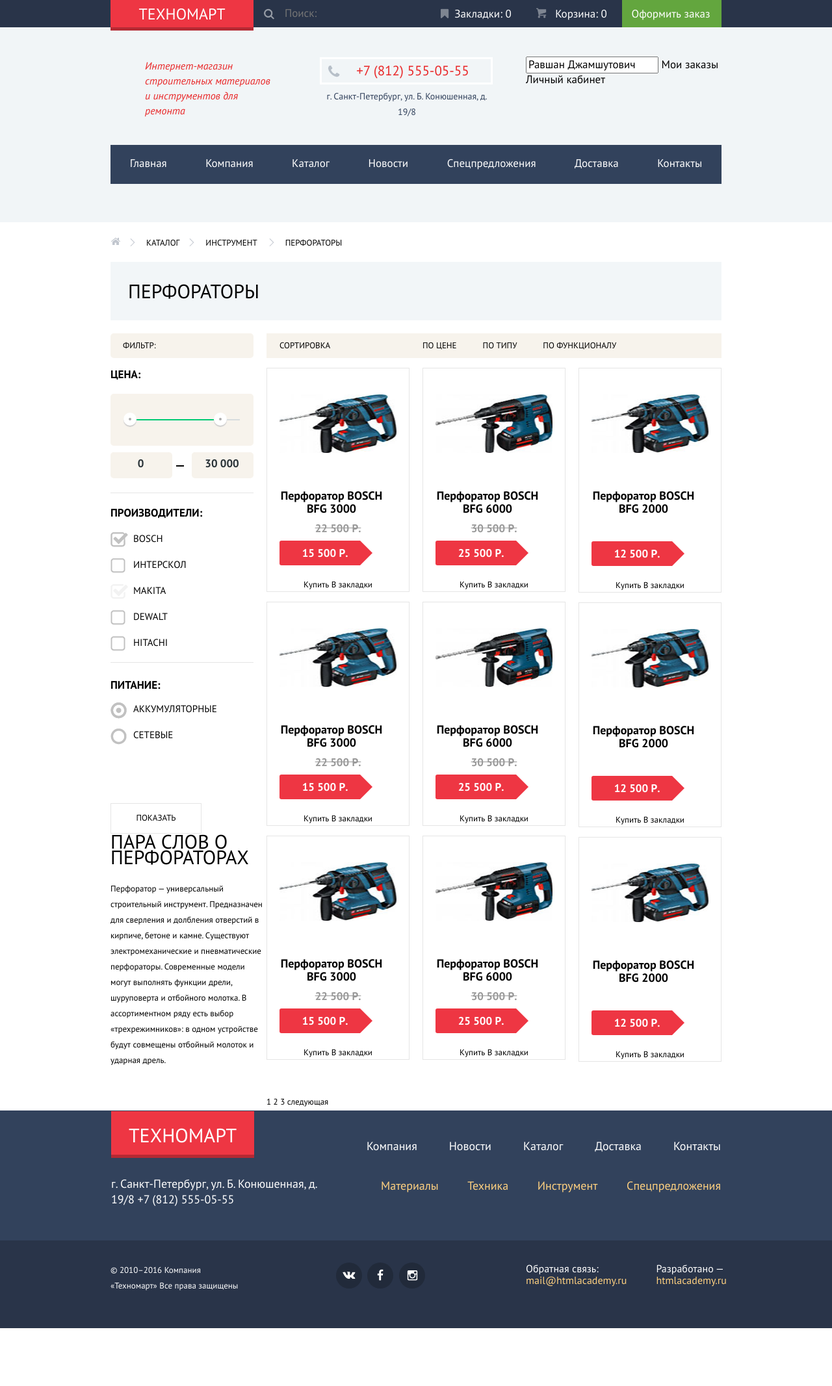
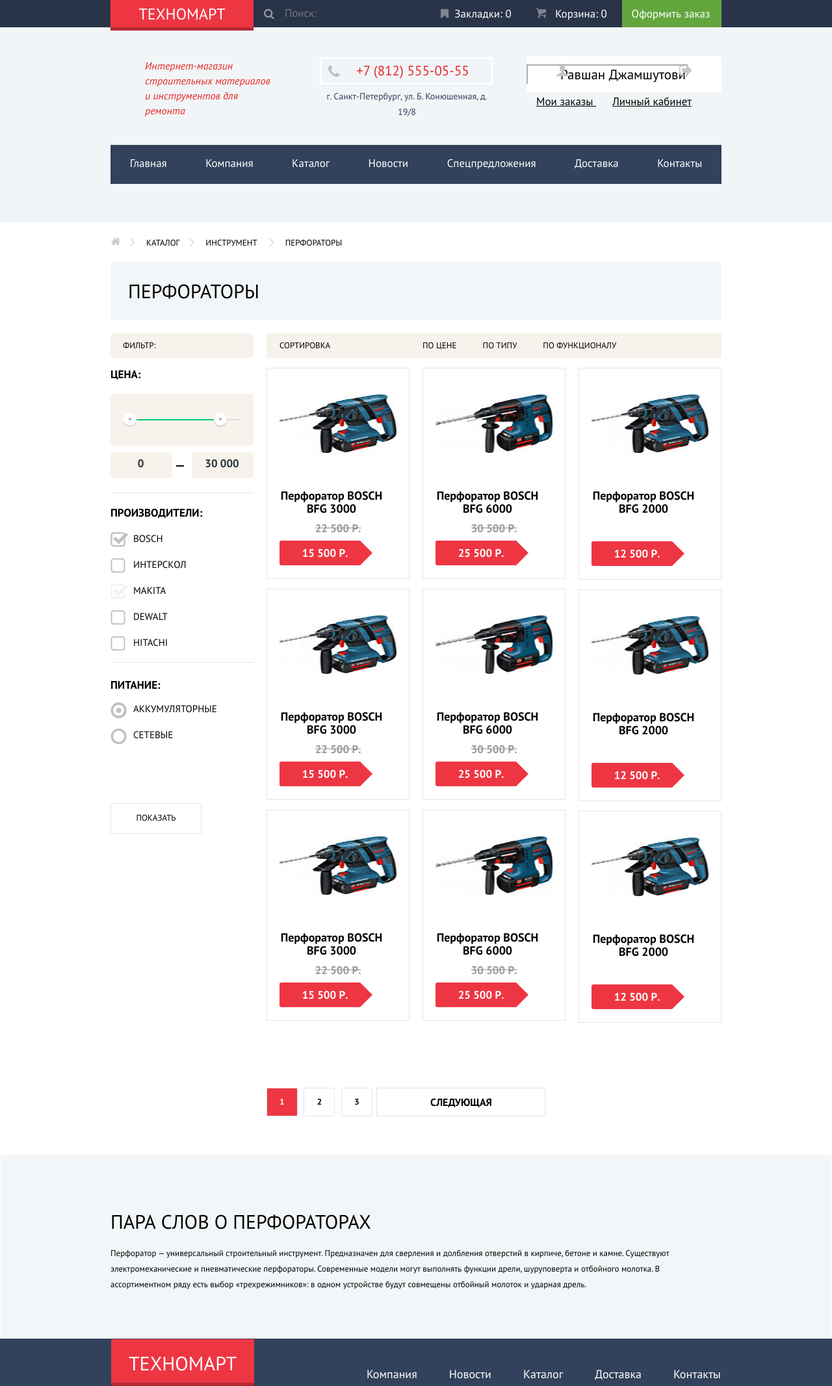
Before and after one commit to Julia-Malahina/263457-technomart, a plain HTML site: page catalog.html in a window 1280 px wide. Shown: the top 2133 px of the page at 65% size. Before the commit the page ends 2044 px from the top, so only its background shows below. Drawn offline with nearby package versions, Linux system fonts and the light colour scheme; a web font is replaced by a local one.

Commit message:
Оформление декоративных элементов

```diff
--- a/catalog.html
+++ b/catalog.html
@@ -50,9 +50,13 @@
                 </div>
             </div>
 
-            <div class="panel-registration" >
-              <input type="text" name="text" value="Равшан Джамшутович">
-                <a class="panel-registration-orders" href="#">Мои заказы </a>
+            <div class="panel-registration-one">
+              <a class="panel-registration-name" href="#"></a>
+              <a class="panel-registration-exit" href="#"></a>
+              <input class="panel-registration-input" type="text" name="text" value="Равшан Джамшутович">
+            </div>
+            <div class="panel-registration-two">
+                <a class="panel-registration-order" href="#">Мои заказы </a>
                 <a class="panel-registration-cabinet" href="#">Личный кабинет</a>
             </div>
         </div>
@@ -204,8 +208,8 @@
             </form>
         </section>
 
-        <section class="block-all-items">
-                <div class="sort clearfix">
+        <section class="block-all-items clearfix">
+                <div class="sort">
                 <p class="headlines">сортировка</p>
                 <div class="headlines-sort ">
                     <ul class="headlines-menu">
@@ -240,8 +244,8 @@
                             <a class="real-price" href="#">15 500 Р.</a>
                         </div>
                         <div class="selection">
-                            <a href="#">Купить</a>
-                            <a href="#">В закладки</a>
+                            <a class="buy" href="#">Купить</a>
+                            <a class="bookmark" href="#">В закладки</a>
                         </div>
                     </li>
 
@@ -253,8 +257,8 @@
                       <a class="real-price" href="#">15 500 Р.</a>
                     </div>
                     <div class="selection">
-                      <a href="#">Купить</a>
-                      <a href="#">В закладки</a>
+                      <a class="buy" href="#">Купить</a>
+                      <a class="bookmark" href="#">В закладки</a>
                     </div>
 
                     <li class="block-list">
@@ -265,8 +269,8 @@
                       <a class="real-price" href="#">15 500 Р.</a>
                     </div>
                     <div class="selection">
-                      <a href="#">Купить</a>
-                      <a href="#">В закладки</a>
+                      <a class="buy" href="#">Купить</a>
+                      <a class="bookmark" href="#">В закладки</a>
                     </div>
                 </ul>
 
@@ -279,8 +283,8 @@
                       <a class="real-price" href="#">25 500 Р.</a>
                     </div>
                     <div class="selection">
-                      <a href="#">Купить</a>
-                      <a href="#">В закладки</a>
+                      <a class="buy" href="#">Купить</a>
+                      <a class="bookmark" href="#">В закладки</a>
                     </div>
                   </li>
 
@@ -292,8 +296,8 @@
                       <a class="real-price" href="#">25 500 Р.</a>
                     </div>
                     <div class="selection">
-                      <a href="#">Купить</a>
-                      <a href="#">В закладки</a>
+                      <a class="buy" href="#">Купить</a>
+                      <a class="bookmark" href="#">В закладки</a>
                     </div>
                   </li>
 
@@ -305,8 +309,8 @@
                       <a class="real-price" href="#">25 500 Р.</a>
                     </div>
                     <div class="selection">
-                      <a href="#">Купить</a>
-                      <a href="#">В закладки</a>
+                      <a class="buy" href="#">Купить</a>
+                      <a class="bookmark" href="#">В закладки</a>
                     </div>
                   </li>
                 </ul>
@@ -320,8 +324,8 @@
                       <a class="real-price price" href="#">12 500 Р.</a>
                     </div>
                     <div class="selection">
-                      <a href="#">Купить</a>
-                      <a href="#">В закладки</a>
+                      <a class="buy" href="#">Купить</a>
+                      <a class="bookmark" href="#">В закладки</a>
                     </div>
                   </li>
 
@@ -333,8 +337,8 @@
                       <a class="real-price price" href="#">12 500 Р.</a>
                     </div>
                     <div class="selection">
-                      <a href="#">Купить</a>
-                      <a href="#">В закладки</a>
+                      <a class="buy" href="#">Купить</a>
+                      <a class="bookmark" href="#">В закладки</a>
                     </div>
                   </li>
 
@@ -346,8 +350,8 @@
                       <a class="real-price price" href="#">12 500 Р.</a>
                     </div>
                     <div class="selection">
-                      <a href="#">Купить</a>
-                      <a href="#">В закладки</a>
+                      <a class="buy" href="#">Купить</a>
+                      <a class="bookmark" href="#">В закладки</a>
                     </div>
                   </li>
                 </ul>
@@ -360,14 +364,19 @@
                 <a class="next" href="#">следующая</a>
             </div>
         </section>
-        <section class="block-product-information">
+    </div>
+
+        <section class="block-product">
+          <div class="block-product-information container">
             <h2>Пара слов о перфораторах</h2>
-            <p>Перфоратор — универсальный строительный инструмент. Предназначен для сверления и долбления отверстий в кирпиче, бетоне и камне.
-                Существуют электромеханические и пневматические перфораторы. Современные модели могут выполнять функции дрели, шуруповерта и отбойного молотка.
-                В ассортиментном ряду есть выбор «трехрежимников»: в одном устройстве будут совмещены отбойный молоток и ударная дрель.
+            <p class="block-product-information-text">
+              Перфоратор — универсальный строительный инструмент. Предназначен для сверления и долбления отверстий в кирпиче, бетоне и камне.
+              Существуют электромеханические и пневматические перфораторы. Современные модели могут выполнять функции дрели, шуруповерта и отбойного молотка.
+              В ассортиментном ряду есть выбор «трехрежимников»: в одном устройстве будут совмещены отбойный молоток и ударная дрель.
             </p>
+          </div>
         </section>
-    </div>
+
   </main>
 
 <footer class="page-footer">
--- a/css/style.css
+++ b/css/style.css
@@ -385,6 +385,62 @@ h3 {
     background-color: #f1f5f7;
 }
 
+.panel-registration-one {
+  width: 300px;
+  margin: 0;
+  padding: 12px 0 12px 0;
+  float: right;
+  background-color: white;
+  border: none;
+}
+
+.panel-registration-name::before {
+  content: "";
+  width: 20px;
+  height: 18px;
+  position: absolute;
+  top: 100px;
+  left: 855px;
+  background: transparent url(../img/icons-sprites.png) no-repeat -10px -100px;
+}
+
+.panel-registration-exit::before {
+  content: "";
+  width: 21px;
+  height: 17px;
+  position: absolute;
+  top: 100px;
+  right: 215px;
+  background: transparent url(../img/icons-sprites.png) no-repeat -10px -531px;
+}
+
+.panel-registration-input {
+  width: 195px;
+  margin: 0;
+  padding: 0 0 0 50px;
+  /*border: 0;*/
+  border-color: white;
+  font: normal 21px/18px "Cuprum", "PT Sans", "Arial", sans-serif;
+}
+
+.panel-registration-two {
+  width: 300px;
+  float: right;
+  margin: 5px 0 0 0;
+  padding: 0;
+
+}
+
+.panel-registration-order {
+  padding: 0 0 0 15px;
+  text-decoration-line: underline;
+}
+
+.panel-registration-cabinet {
+  padding: 0 0 0 25px;
+  text-decoration-line: underline;
+}
+
 .main-menu {
     width: 100%;
     min-height: 60px;
@@ -421,6 +477,7 @@ h3 {
 }
 
 /* -----MAIN----- */
+
 .page-main {
     border: 1px solid transparent;
 }
@@ -562,6 +619,7 @@ span {
 }
 
 /*-----beginning slider-----*/
+
 .slider {
     width: 620px;
     height: 260px;
@@ -739,7 +797,8 @@ span {
     box-shadow: 1px 1px 15px 5px #b4b8bf;
 }
 
-.block-list .actions {
+.block-list .actions,
+.block-list .selection{
     position: absolute;
     top: 0;
     left: 0;
@@ -751,12 +810,16 @@ span {
 }
 
 .block-list .actions .buy,
-.block-list .actions .bookmark {
+.block-list .selection .buy,
+.block-list .actions .bookmark,
+.block-list .selection .bookmark{
     margin: 0 auto;
 }
 
 .block-list .actions .buy,
-.block-list .actions .bookmark {
+.block-list .selection .buy,
+.block-list .actions .bookmark,
+.block-list .selection .bookmark{
     display: block;
     width: 129px;
     margin-bottom: 7px;
@@ -769,22 +832,29 @@ span {
     border-radius: 3px;
 }
 
-.block-list .actions .buy:hover {
+.block-list .actions .buy:hover,
+.block-list .selection .buy:hover {
     background-color: #5fbb2d;
     border: 3px solid #5fbb2d;
 }
 
-.block-list .actions .buy:active {
+.block-list .actions .buy:active,
+.block-list .selection .buy:active {
     background-color: #518534;
     border: 3px solid #518534;
 }
 
-.block-list .actions {
+.block-list .actions,
+.block-list .selection {
     display: none;
 }
 
 .block-list:hover .actions {
     display: block;
+}
+
+.block-list:hover .selection {
+  display: block;
 }
 
 .block-list .actions .bookmark {
@@ -877,6 +947,69 @@ span {
 
 .action-img {
   margin: 40px 0 50px 0;
+}
+
+.paginator {
+  clear: both;
+  width: 600px;
+  margin: 50px 0 60px 0;
+  padding: 0;
+  display: inline-block;
+  vertical-align: middle;
+}
+
+.paginator .btn {
+  min-width: 46px;
+  padding: 12px 0 12px  0;
+  margin: 0 6px 0 0;
+  display: inline-block;
+  vertical-align: middle;
+  text-align: center;
+  text-decoration: none;
+  font-size: 13px;
+  font-weight: bold;
+  line-height: 18px;
+  border-radius: 2px;
+  background-color: white;
+  border: 1px solid #e5e5e5;
+  color: #000000;
+}
+
+.btn.one {
+  background-color: #ee3643;
+  color: white;
+}
+
+.paginator .btn:hover,
+.paginator .next:hover {
+  border: 1px solid #bdc6ca;
+  background-color: white;
+  color: #000000;
+}
+
+.paginator .btn:active,
+.paginator .next:active {
+  border: 1px solid #ee3643;
+  background-color: white;
+  color: #000000;
+}
+
+.paginator .next {
+  min-width: 258px;
+  padding: 12px 0 12px 0;
+  margin: 0 0 0 -3px;
+  display: inline-block;
+  vertical-align: middle;
+  text-align: center;
+  text-decoration: none;
+  font-size: 16px;
+  font-weight: bold;
+  line-height: 18px;
+  border-radius: 2px;
+  background-color: white;
+  border: 1px solid #e5e5e5;
+  color: #000000;
+  text-transform: uppercase;
 }
 
 /*-----begin logos-----*/
@@ -1524,12 +1657,29 @@ input[type="radio"]{
     display: flex;
     flex-direction: row;
     justify-content: flex-start;
-
 }
 
 .first-list-goods {
     margin: 15px 20px 15px 0;
     padding: 0;
+}
+
+.block-product {
+  display: flex;
+  margin: 0 0 0 0;
+  padding: 0 0 0 0;
+  background-color: #f2f6f8;
+}
+
+.block-product-information {
+  margin: auto;
+  padding: 65px 0 70px 0;
+}
+
+.block-product-information-text {
+  margin: 0;
+  padding: 0;
+  font: normal 13px/24px "PT Sans", "Arial", sans-serif;
 }
 
 
```
